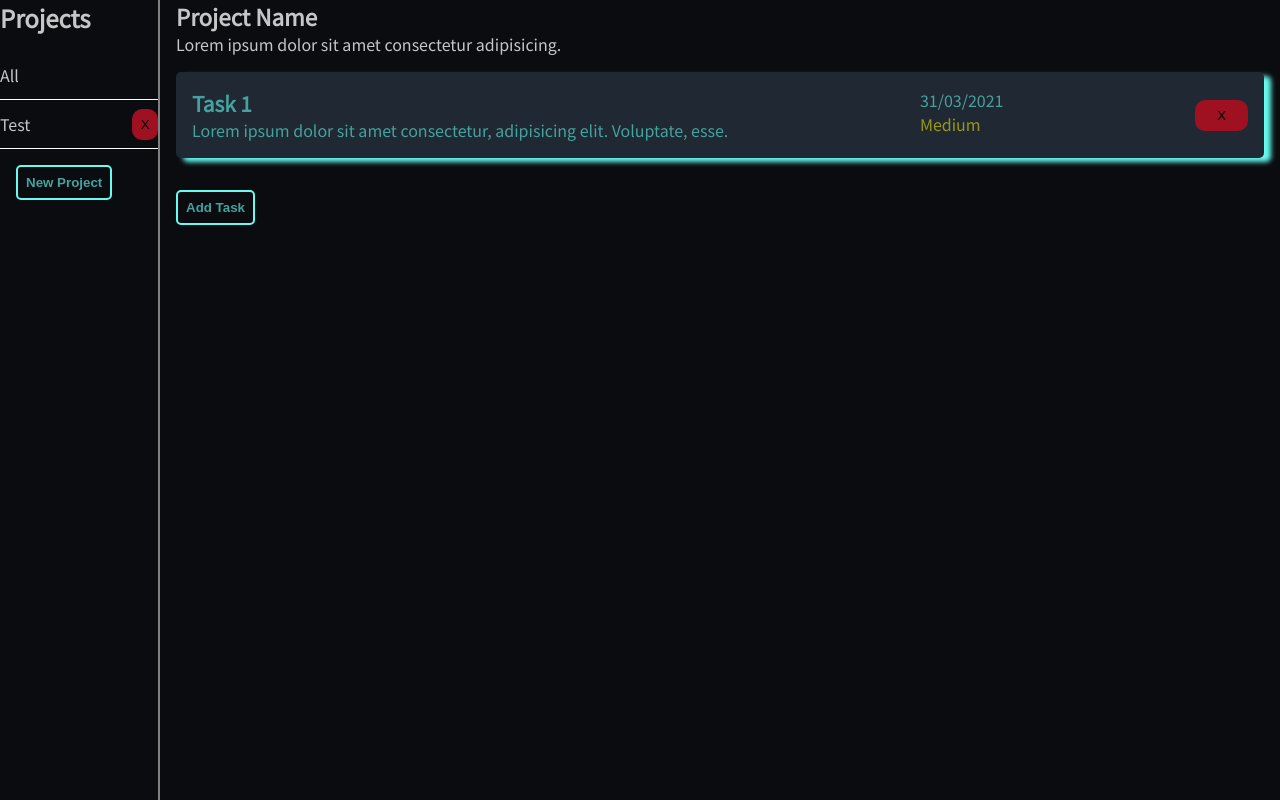
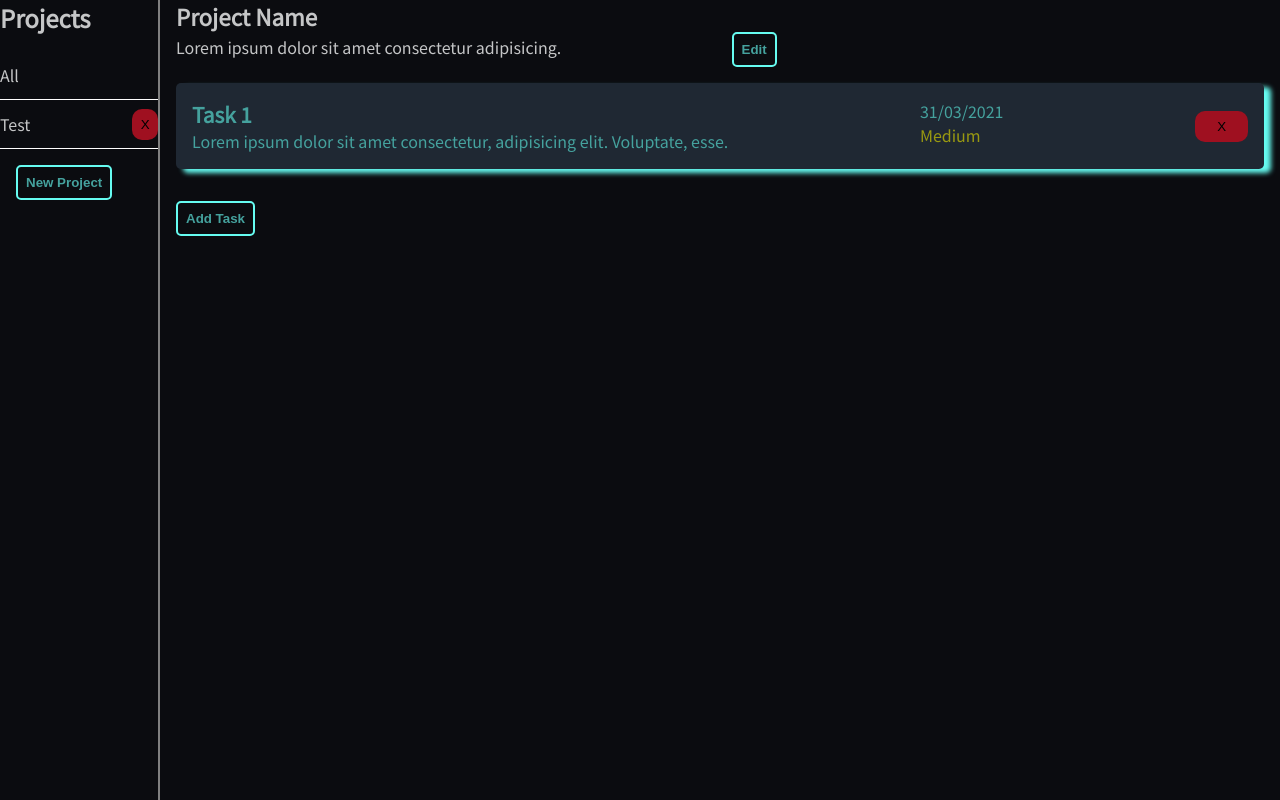
Before and after one commit to Xavitron7/odp_todo, a website built with webpack: page dist/index.html in a window 1280 px wide. Built offline with nearby package versions, Linux system fonts and the light colour scheme.

Commit message:
edit button added

```diff
--- a/dist/index.html
+++ b/dist/index.html
@@ -22,6 +22,7 @@
                 <div id="project-info">
                     <div id="project-name">Project Name</div>
                     <div id="project-desc">Lorem ipsum dolor sit amet consectetur adipisicing.</div>
+                    <button class="btn btn-edit">Edit</button>
                 </div>
                 <div id="task-list">
                     <article class="task" data-key="1234" project="test">
--- a/dist/style.css
+++ b/dist/style.css
@@ -46,7 +46,13 @@ body {
 }
 
 #project-info {
-    margin-bottom: 1rem;
+    margin: 0 0 1rem 1rem;
+
+}
+
+#project-name, #project-desc {
+    width:50%;
+    display: inline-block;
 }
 
 .task {
@@ -100,6 +106,25 @@ body {
     border: 3px solid var(--bg-btn);
 }
 
+.btn-edit {
+    padding: 0.5rem;
+    background-color: var(--background);
+    color: var(--task-text);
+    border: 2px solid var(--bg-btn);
+    border-radius: 5px;
+    font-weight: bold;
+    transition: 0.1s;
+    display: relative;
+    left: 0;
+
+
+}
+
+.btn-edit:hover {
+    border: 3px solid var(--bg-btn);
+}
+
+
 #project-name {
     font-weight: bold;
     font-size: 1.4rem;
@@ -110,9 +135,6 @@ body {
     font-weight: bold;
 }
 
-#project-info {
-    margin-left: 1rem;
-}
 
 #project-bar-div p{
     font-size: 1.5rem;
```
